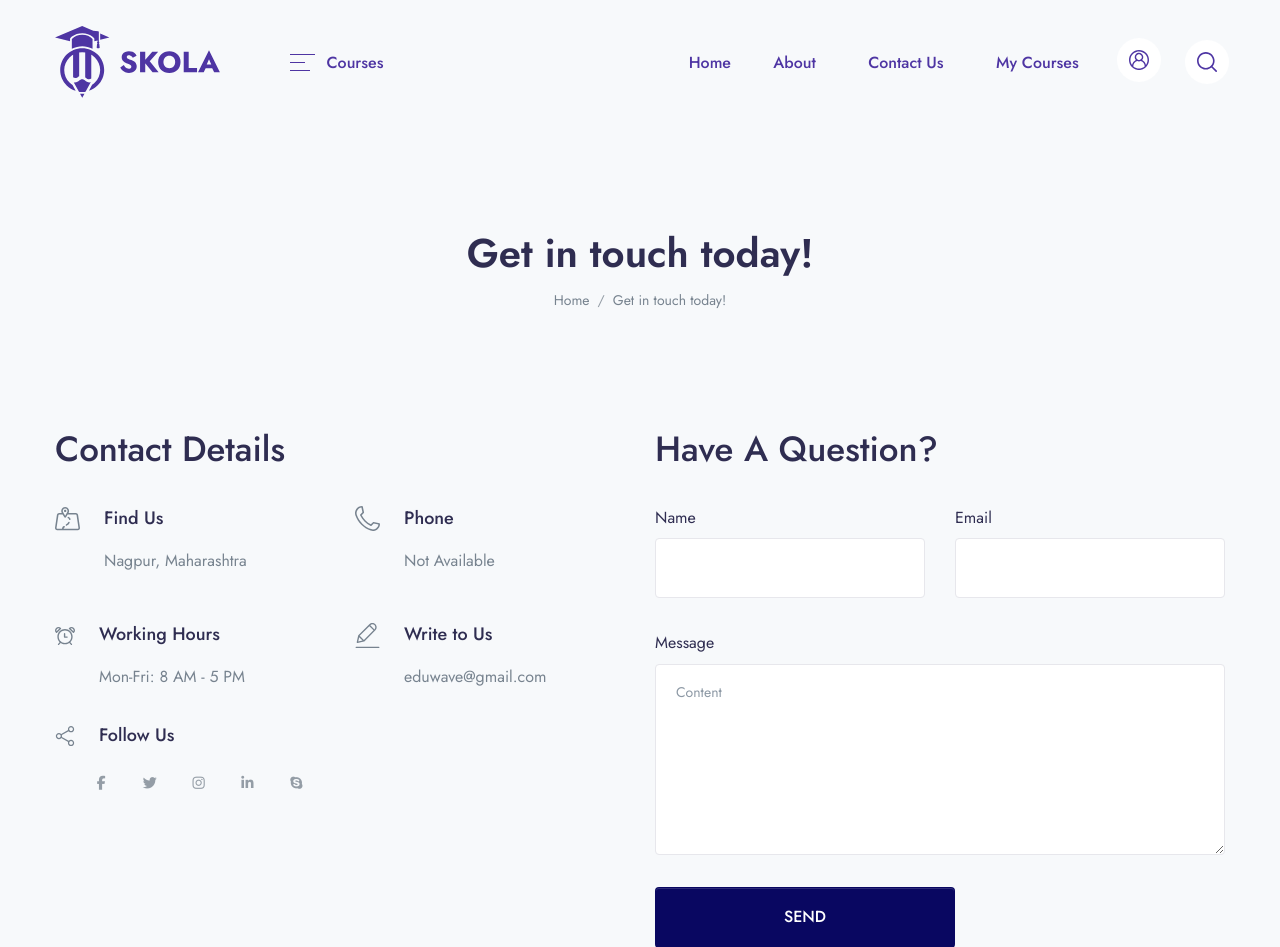
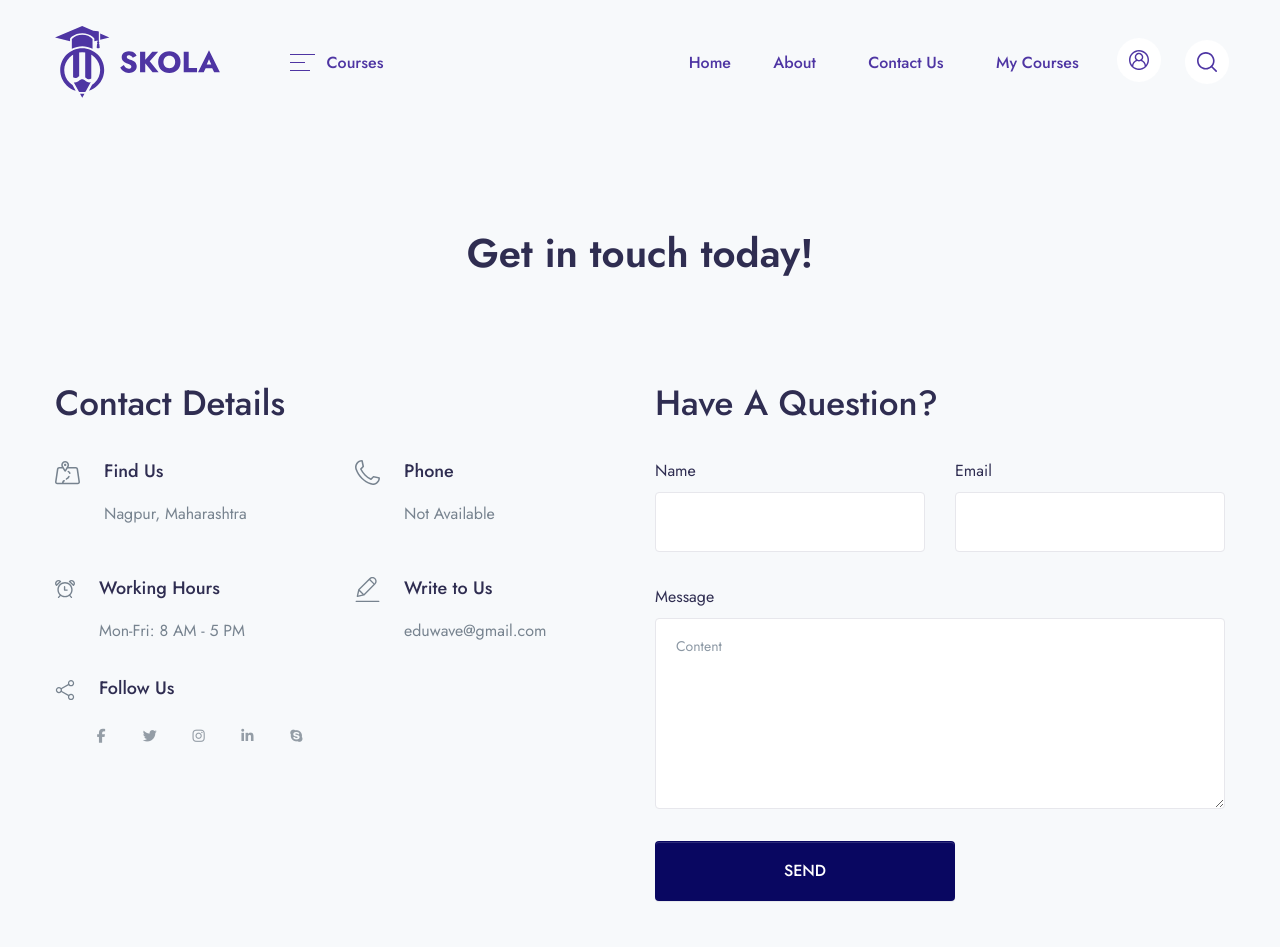
Before and after one commit to Pranjal-Lohi/LMS-Django_project, a Django app: page /contact in a window 1280 px wide. Shown: the top 947 px of the page. Run offline with Django 4.2, Linux system fonts and the light colour scheme; data comes from the database, SQL or seed files in the repository; some libraries are stand-ins or nearby versions.

Commit message:
contact us updated

```diff
--- a/template/main/contactus.html
+++ b/template/main/contactus.html
@@ -7,16 +7,7 @@
         <div class="container text-center py-xl-2">
             <h1 class="display-4 fw-semi-bold mb-0">Get in touch today!</h1>
             <nav aria-label="breadcrumb">
-                <ol class="breadcrumb breadcrumb-scroll justify-content-center">
-                    <li class="breadcrumb-item">
-                        <a class="text-gray-800" href="#">
-                            Home
-                        </a>
-                    </li>
-                    <li class="breadcrumb-item text-gray-800 active" aria-current="page">
-                        Get in touch today!
-                    </li>
-                </ol>
+
             </nav>
         </div>
         <!-- Img -->
```
